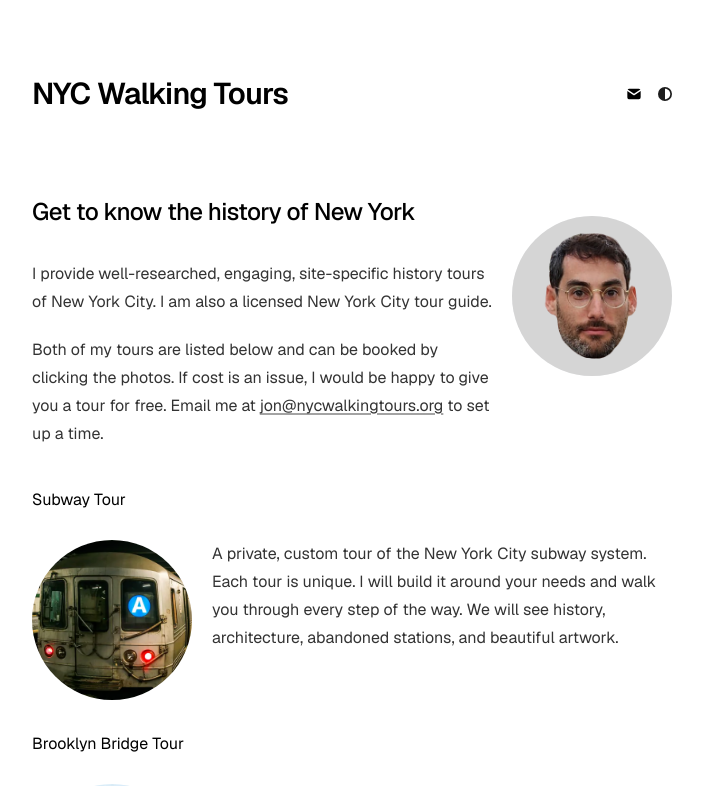
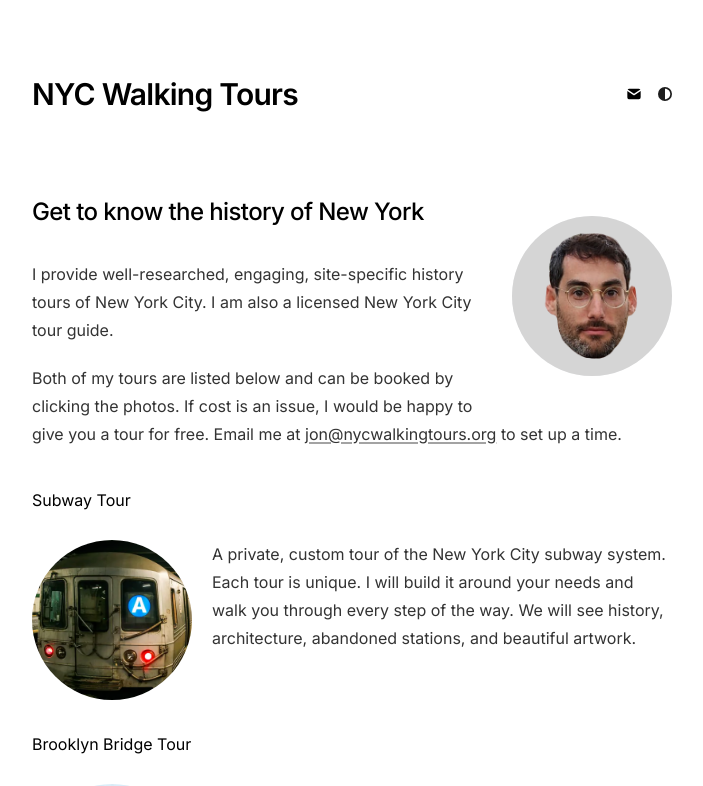
Before and after one commit to jonstieg/walking-tours, a Next.js app: page / in a window 1280 px wide. Shown: the top 786 px of the page, without its empty margins (288-991 px from the left). Built offline with nearby package versions, Linux system fonts and the light colour scheme.

Commit message:
inter font

```diff
--- a/app/global.css
+++ b/app/global.css
@@ -1,3 +1,5 @@
+@import url('https://fonts.googleapis.com/css2?family=Inter:wght@400;500;600;700&display=swap');
+
 @tailwind base;
 @tailwind components;
 @tailwind utilities;
@@ -18,6 +20,8 @@
   --sh-jsxliterals: #6266d1;
   --sh-property: #e25a1c;
   --sh-entity: #e25a1c;
+  --font-inter-sans: 'Inter', sans-serif;
+  --font-geist-mono: 'Geist Mono', monospace; /* Update this if you want to change the monospace font as well */
 }
 
 /* Dark theme colors */
@@ -36,6 +40,10 @@
 
 html {
   min-width: 360px;
+}
+
+body {
+  font-family: var(--font-inter-sans);
 }
 
 .prose {
--- a/tailwind.config.js
+++ b/tailwind.config.js
@@ -5,7 +5,7 @@ module.exports = {
   theme: {
     extend: {
       fontFamily: {
-        sans: ["var(--font-geist-sans)"],
+        sans: ["Inter", "sans-serif"],
         mono: ["var(--font-geist-mono)"],
       },
       typography: {
```
